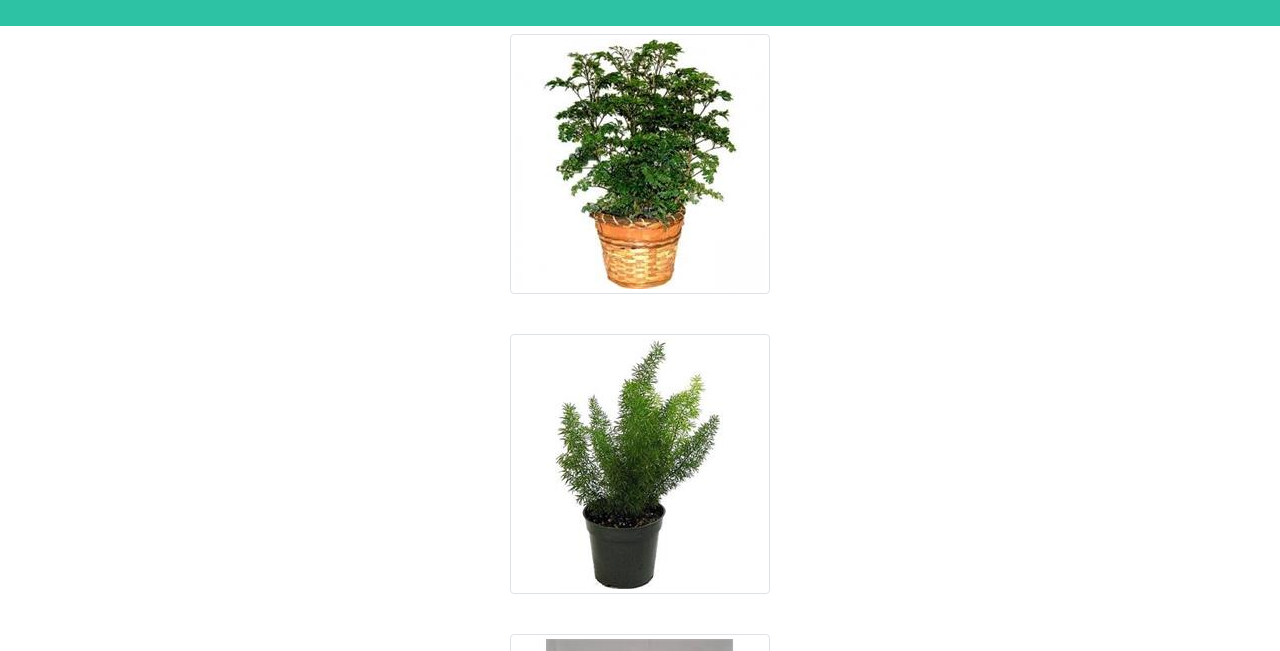
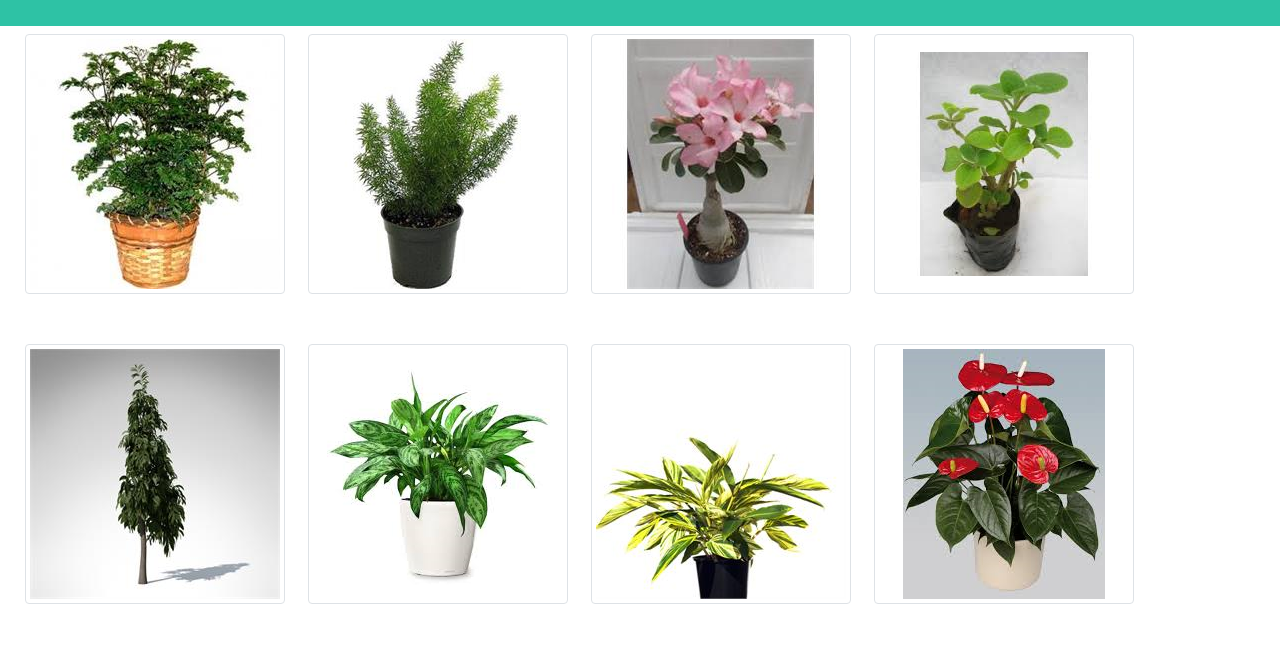
Before and after one commit to rebeccasharonjohn/rebeccasharonjohn.github.io, a plain HTML site: page plants.html in a window 1280 px wide. Shown: the part 74-725 px from the top of the page. Drawn offline with nearby package versions, Linux system fonts and the light colour scheme.

Commit message:
Update plants.html

```diff
--- a/plants.html
+++ b/plants.html
@@ -70,16 +70,16 @@
   </nav>
   <br><br><br>
   <div id="smiley" class="container-fluid">
-          <div id="star" class="plantimages">
-              <img src="plant1.jpg" alt="aralia" class="star img-fluid img-thumbnail mx-auto d-block">
+          <div id="star" class="plantimages mx-auto d-block">
+              <img src="plant1.jpg" alt="aralia" class="star img-fluid img-thumbnail ">
 
 
-              <img src="plant2.jpg" alt="asparagus" class="star img-fluid img-thumbnail mx-auto d-block">
+              <img src="plant2.jpg" alt="asparagus" class="star img-fluid img-thumbnail ">
 
-              <img src="plant3.jpg" alt="adenium" class="star img-fluid img-thumbnail mx-auto d-block">
+              <img src="plant3.jpg" alt="adenium" class="star img-fluid img-thumbnail">
 
-              <img src="plant4.jpg" alt="ajwain" class="star img-fluid img-thumbnail mx-auto d-block">
-              <img src="plant5.jpg" alt="ashoka" class="star img-fluid img-thumbnail mx-auto d-block">
+              <img src="plant4.jpg" alt="ajwain" class="star img-fluid img-thumbnail">
+              <img src="plant5.jpg" alt="ashoka" class="star img-fluid img-thumbnail">
               <img src="plant6.jpg" alt="chinese evergreen" class="star img-fluid img-thumbnail">
               <img src="plant7.jpg" alt="alpinia" class="star img-fluid img-thumbnail">
               <img src="plant8.jpg" alt="anthurium" class="star img-fluid img-thumbnail">
```
